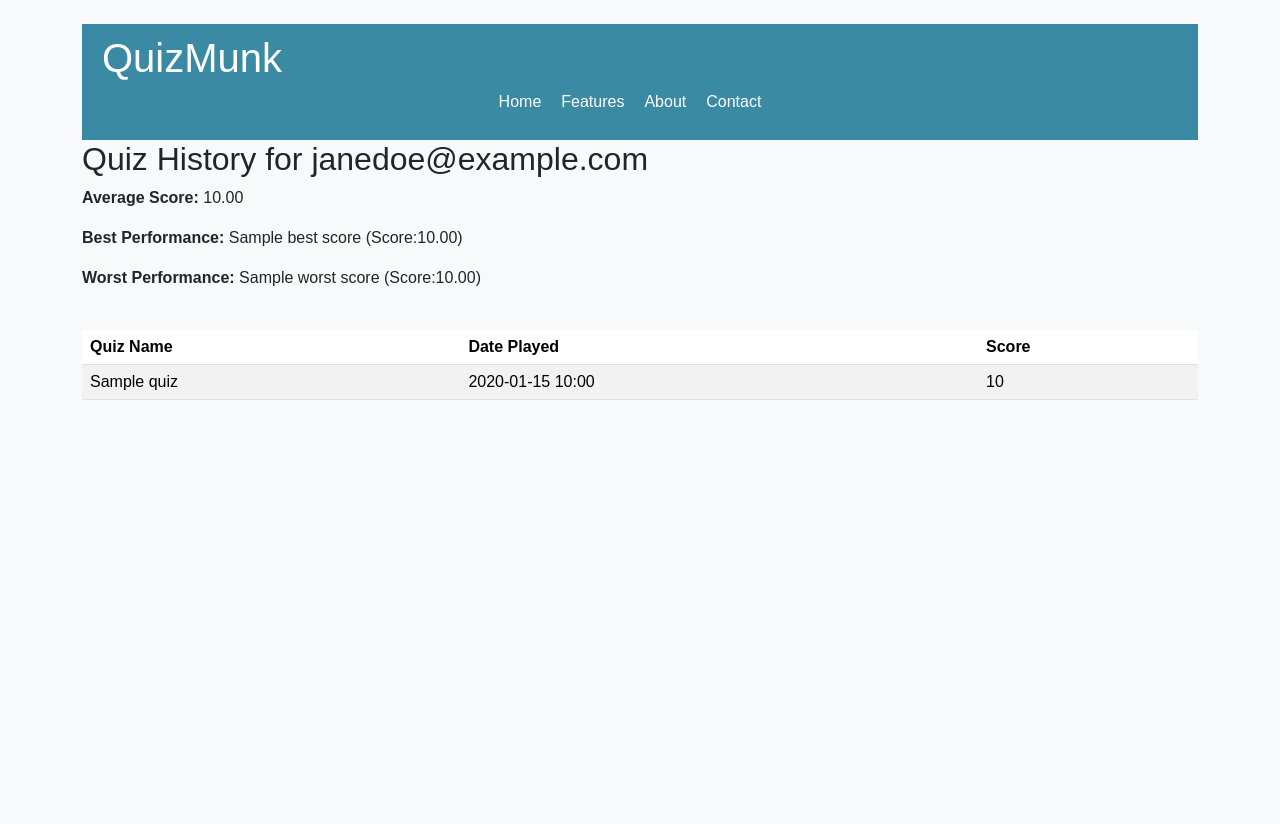
After one commit to hm2412/Quizmunk, a Django app: template app/templates/student/student_stats.html in a window 1280 px wide. The commit adds this page. Run offline with Django 5.2, Linux system fonts and the light colour scheme; data comes from the database, SQL or seed files in the repository; tables that the repository leaves empty hold one stand-in row (values such as "Sample post"); the template is opened without the code that fills it: values that come from a table or form of the project are taken from there, most other values are stand-ins (such as "Sample title", 1, 10 or a date in 2020).

Commit message:
student stats
-helper functions in order to get the students history
-view for student stats
-html for student stats page

```diff
--- /dev/null
+++ b/app/templates/student/student_stats.html
@@ -0,0 +1,57 @@
+{% load static %}
+<html lang="en">
+<head>
+    <meta charset="UTF-8">
+    <title>Quiz Statistics</title>
+    <link href="https://cdn.jsdelivr.net/npm/bootstrap@5.3.0-alpha3/dist/css/bootstrap.min.css" rel="stylesheet">
+    <link rel="stylesheet" href="{% static 'css/style.css' %}">
+</head>
+<body class="container mt-4">
+    {% include 'partials/navbar.html' %}
+    {% block content %}
+
+    <h2>Quiz History for {{ student.email_address }}</h2>
+
+    <!--  display average score , best performance and worst performance-->
+    <div class="mb-4">
+        <p><strong>Average Score:</strong> {{ average_score|floatformat:2 }}</p>
+        {% if best_score %}
+            <p><strong>Best Performance:</strong> {{ best_score.quiz_title}} (Score:{{ best_score.score |floatformat:2}})</p>
+        {% endif %}
+        {% if worst_score %}
+            <p><strong>Worst Performance:</strong> {{ worst_score.quiz_title}} (Score:{{ worst_score.score|floatformat:2 }})</p>
+        {% endif %}
+    </div>
+
+    <!-- Table to display the responses -->
+    {% if quiz_history %}
+        <div class="table-responsive">
+            <table class="table table-striped">
+                <thead>
+                    <tr>
+                        <th>Quiz Name</th>
+                        <th>Date Played</th>
+                        <th>Score</th>
+                    </tr>
+                </thead>
+                <tbody>
+                    {% for quiz in quiz_history %}
+                    <tr>
+                        <td>{{ quiz.quiz_title }}</td>
+                        <td>{{ quiz.date_played|date:"Y-m-d H:i" }}</td>
+                        <td>{{ quiz.score }}</td>
+                    </tr>
+                    {% empty %}
+                    <tr>
+                        <td colspan="3" class="text-center">No quiz history found.</td>
+                    </tr>
+                    {% endfor %}
+                </tbody>
+            </table>
+        </div>
+    {% else %}
+        <p class="alert alert-warning">No quiz history found for this student.</p>
+    {% endif %}
+    {% endblock %}
+</body>
+</html>
```
Also changed, not shown: app/helpers/helper_functions.py (+40 -0 lines), app/views/stats_view.py (+18 -1 lines), app/templates/tutor/question_responses.html (line endings or trailing spaces).
